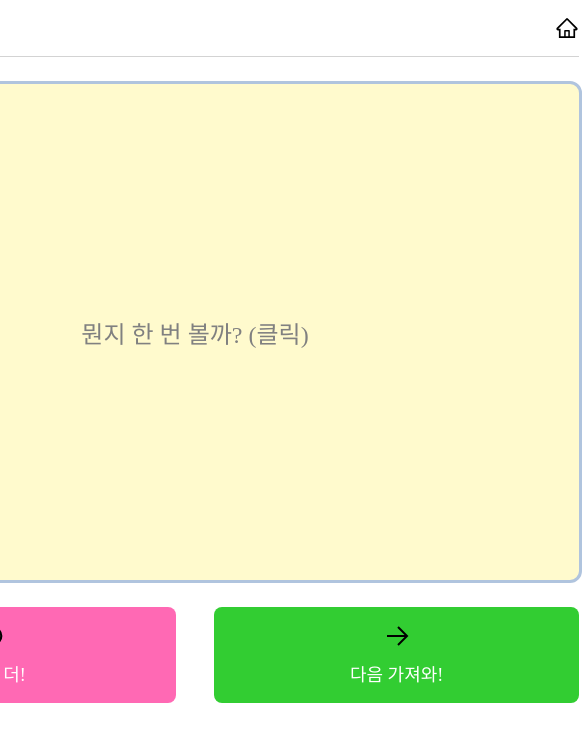
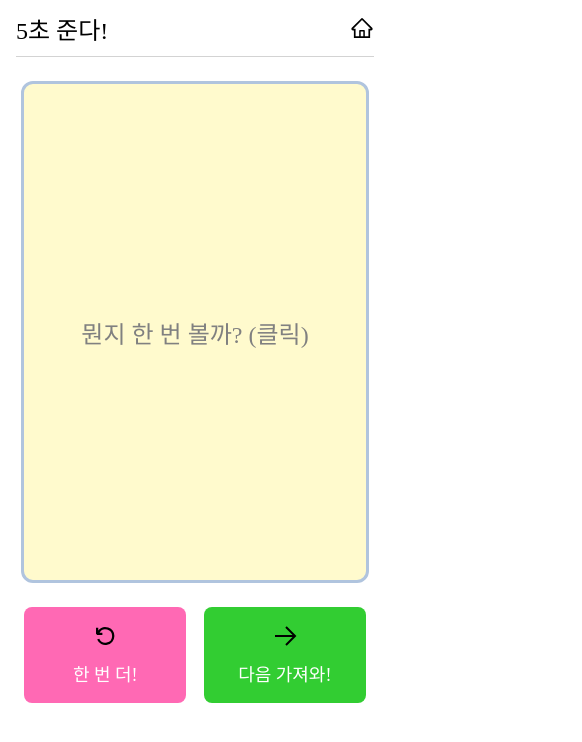
Before and after one commit to Gabul99/five-seconds, a React (Create React App) app: page / in a window 390 px wide. Both pictures are taken after a click on the element "가져와!". Shown: the top 742 px of the page, 582 px wide, since content can reach past the window. Built offline with nearby package versions, Linux system fonts and the light colour scheme; a web font is replaced by a local one.

Commit message:
Add Responsive Styled Components for Mobile Web

```diff
--- a/src/ui/game/GamePlayPage.tsx
+++ b/src/ui/game/GamePlayPage.tsx
@@ -11,6 +11,11 @@ const Container = styled.div`
   flex-direction: column;
   justify-content: center;
   align-items: center;
+
+  @media screen and (max-width: 1023px) {
+    width: calc(100% - 16px);
+    padding: 0 16px;
+  }
 `
 
 const TopBar = styled.header`
@@ -55,6 +60,11 @@ const ContentsContainer = styled.div`
   align-items: center;
   width: 768px;
   height: calc(100% - 56px);
+
+  @media screen and (max-width: 767px) {
+    width: calc(100% - 16px);
+    padding: 0 16px;
+  }
 `
 
 interface Props {
```
